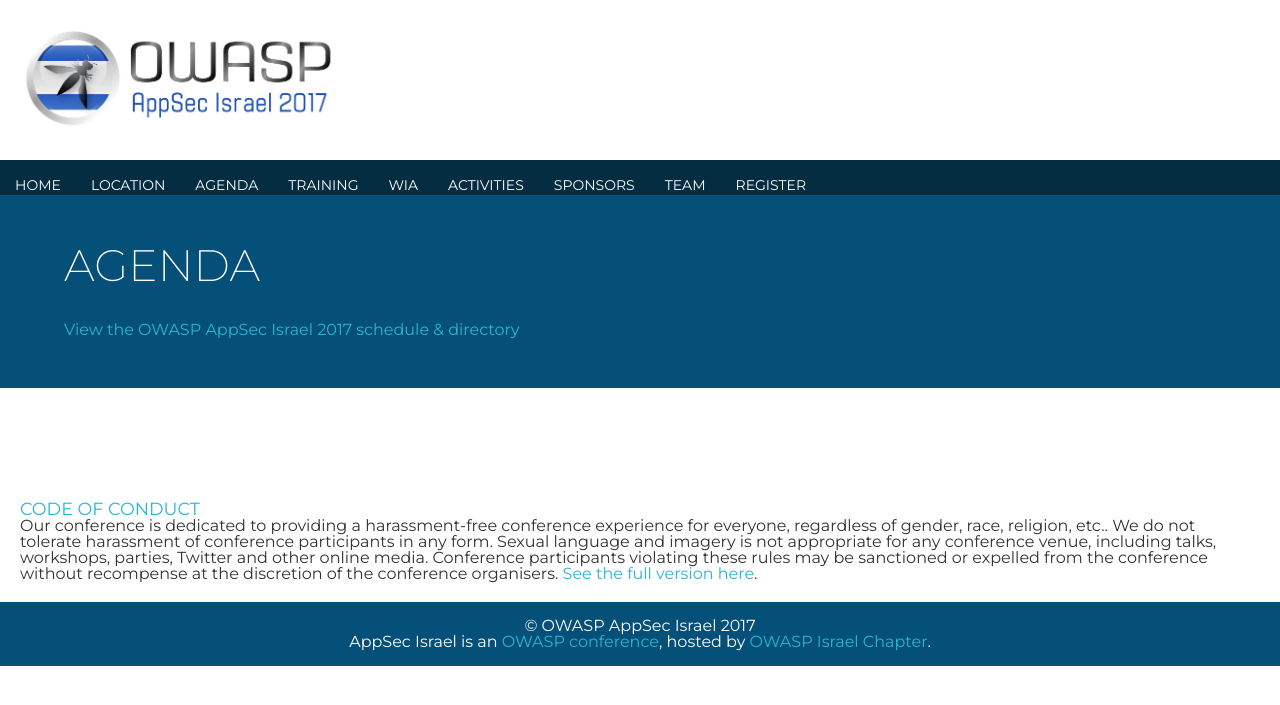
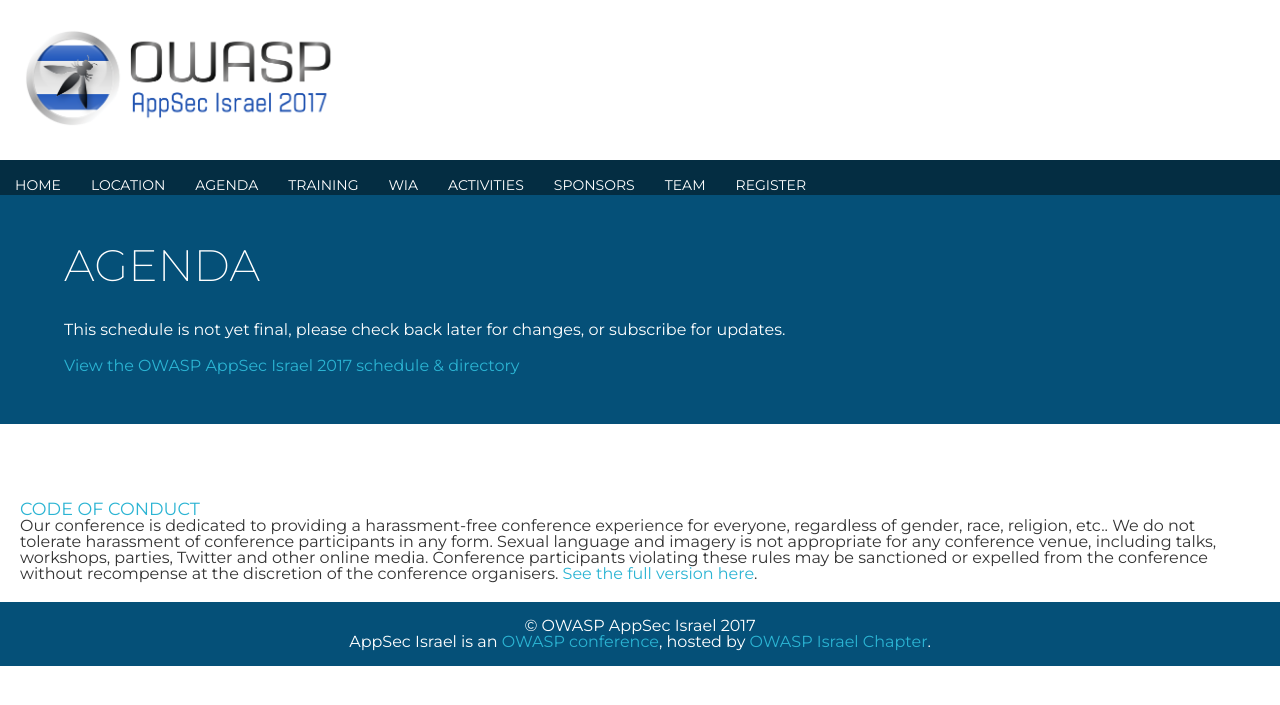
Before and after one commit to OWASP/AppSec-Israel-2017, a Jekyll site: the page built from Agenda.md, in a window 1280 px wide. Shown: the top 705 px of the page. Built offline with Jekyll 4.4.1, drawn with Linux system fonts in a browser that asks for light colours; our own code applies the rules of GitHub Pages for plain Markdown files; a script that is not in the unit is left out.

Commit message:
Update Agenda.md

```diff
--- a/Agenda.md
+++ b/Agenda.md
@@ -3,4 +3,6 @@
 
 ## Agenda
 
+This schedule is not yet final, please check back later for changes, or subscribe for updates.
+
 <a id="sched-embed" data-sched-bg="dark" href="https://owaspappsecisrael2017.sched.com/">View the OWASP AppSec Israel 2017 schedule & directory</a><script type="text/javascript" src="https://owaspappsecisrael2017.sched.com/js/embed.js"></script>
```
